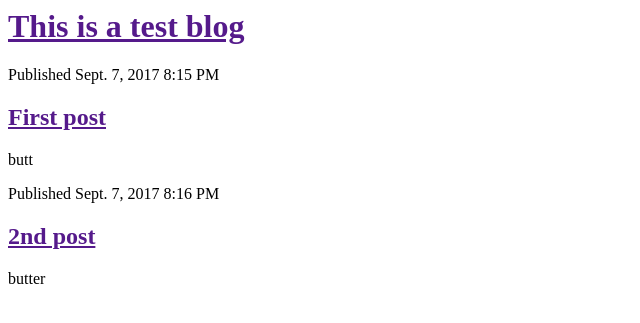
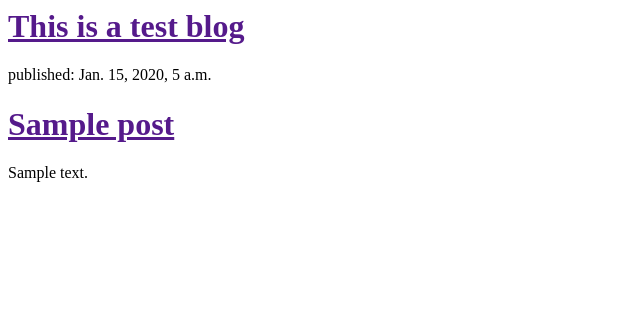
Before and after one commit to namagu/test-django-blog, a Django app: template blog/templates/blog/post_list.html in a window 1280 px wide. Shown: the top 323 px of the page, without its empty margins (0-640 px from the left). Run offline with Django 3.2, Linux system fonts and the light colour scheme; the template is opened without the code that fills it: values that come from a table or form of the project are taken from there, others are empty; tables that the repository leaves empty hold one stand-in row (values such as "Sample post").

Commit message:
Modified templates to display posts from db.

```diff
--- a/blog/templates/blog/post_list.html
+++ b/blog/templates/blog/post_list.html
@@ -7,14 +7,13 @@
       <h1><a href="">This is a test blog</a></h1>
     </div>
     <div>
-      <p> Published Sept. 7, 2017 8:15 PM </p>
-      <h2><a href="">First post</a></h2>
-      <p> butt </p>
-    </div>
-    <div>
-      <p> Published Sept. 7, 2017 8:16 PM </p>
-      <h2><a href="">2nd post</a></h2>
-      <p> butter </p>
+      {% for post in posts %}
+        <div>
+          <p>published: {{ post.published_date }}</p>
+          <h1><a href="">{{ post.title }}</a></h1>
+          <p>{{ post.text|linebreaksbr }}</p>
+        </div>
+      {% endfor %}
     </div>
 
 
--- a/blog/views.py
+++ b/blog/views.py
@@ -2,7 +2,10 @@
 from __future__ import unicode_literals
 
 from django.shortcuts import render
+from .models import Post
+from django.utils import timezone
 
 # Create your views here.
 def post_list(request):
-  return render(request, 'blog/post_list.html',{})
+  posts = Post.objects.filter(published_date__lt=timezone.now()).order_by('published_date')
+  return render(request, 'blog/post_list.html',{'posts':posts})
```
